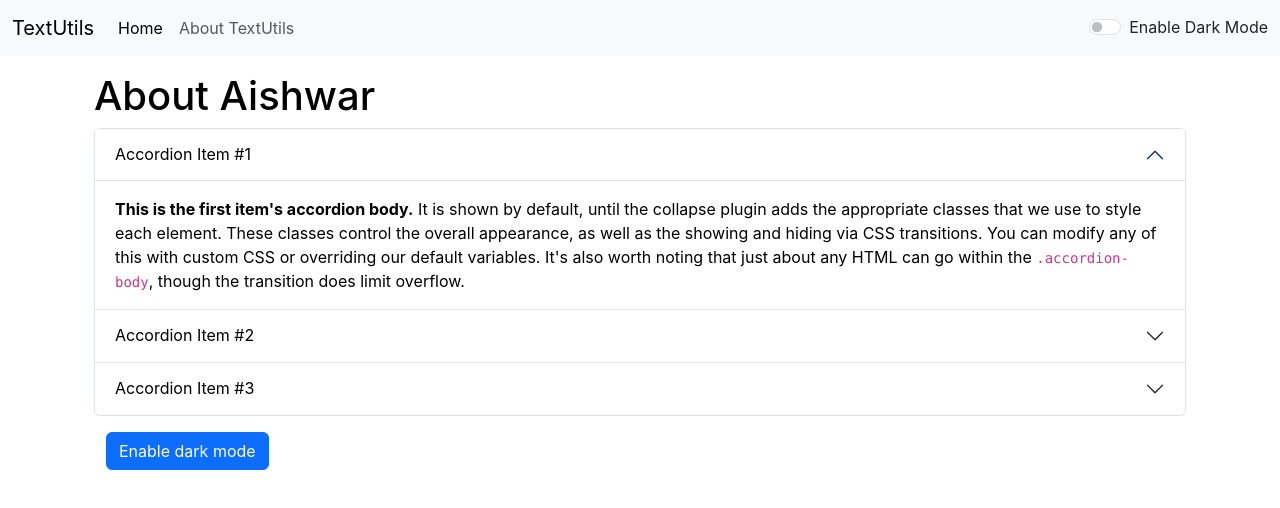
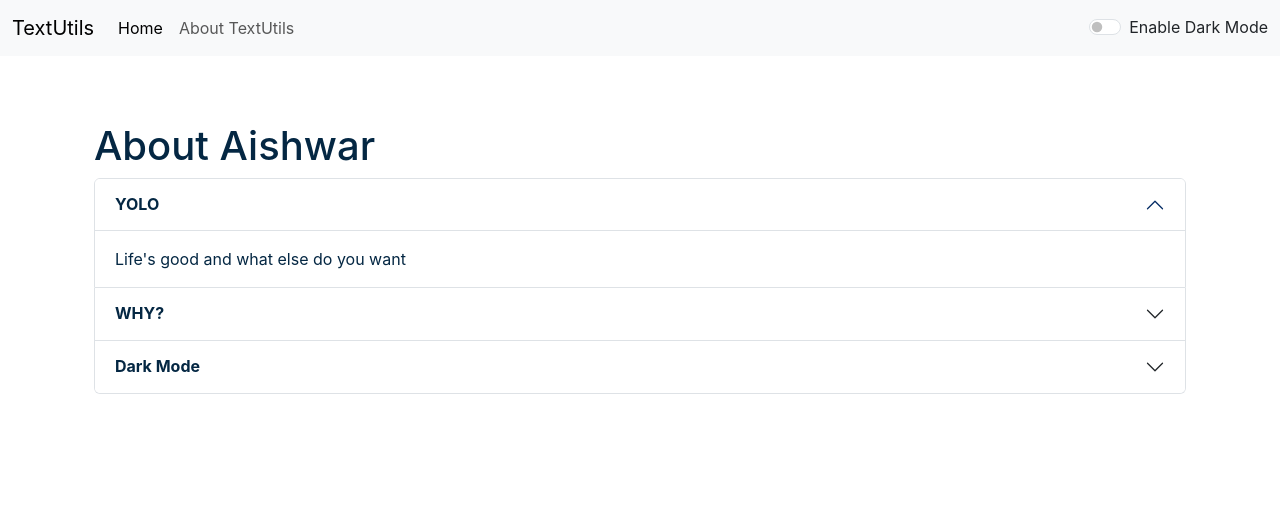
Before and after one commit to mrworld196wide/Text-Utilizer, a React (Create React App) app: page /about in a window 1280 px wide. Shown: the top 508 px of the page. Built offline with nearby package versions, Linux system fonts and the light colour scheme.

Commit message:
Fixing Issues & Wrapping up TextUtils

```diff
--- a/package.json
+++ b/package.json
@@ -1,4 +1,5 @@
 {
+  "homepage": "https://github.com/mrworld196wide/Text-Utilizer",
   "name": "01_textutils_rev",
   "version": "0.1.0",
   "private": true,
@@ -6,6 +7,7 @@
     "@testing-library/jest-dom": "^5.16.5",
     "@testing-library/react": "^13.4.0",
     "@testing-library/user-event": "^13.5.0",
+    "gh-pages": "^5.0.0",
     "react": "^18.2.0",
     "react-dom": "^18.2.0",
     "react-router-dom": "^6.11.1",
@@ -13,6 +15,8 @@
     "web-vitals": "^2.1.4"
   },
   "scripts": {
+    "predeploy": "npm run build",
+    "deploy": "gh-pages -d build",
     "start": "react-scripts start",
     "build": "react-scripts build",
     "test": "react-scripts test",
--- a/src/App.js
+++ b/src/App.js
@@ -6,8 +6,7 @@ import './App.css';
 import {
   BrowserRouter as Router,
   Routes,
-  Route,
-  Link
+  Route
 } from "react-router-dom";
 
 import About from './components/About';
@@ -56,7 +55,7 @@ function App() {
         <Alert alert={alert} />
         <div className="container my-3">
           <Routes>
-            <Route path="/about" element={<About />} />
+            <Route path="/about" element={<About mode={mode} />} />
             <Route path="/" element={<Textform showAlert={showAlert} heading="Enter your text below" mode={mode}/>} />
           </Routes>
         </div>
--- a/src/components/About.js
+++ b/src/components/About.js
@@ -1,78 +1,81 @@
-import React, {useState} from 'react'
+import React, { useState } from 'react'
 
-export default function About() {
+export default function About(props) {
     // state hook for changing the color of accordion to white/black
-    const [myStyle, setMyStyle] = useState({
-        backgroundColor: 'white',
-        color: 'black'
-    })
+    // const [myStyle, setMyStyle] = useState({
+    //     backgroundColor: 'white',
+    //     color: 'black'
+    // })
 
-    //state hook for changing the state of button text
-    const [btntext, setBtnText] = useState("Enable dark mode")
+    // //state hook for changing the state of button text
+    // const [btntext, setBtnText] = useState("Enable dark mode")
 
-    // conditional to check current color of the accordion
-    const toggleStyle=()=>{
-        if(myStyle.color === 'black'){
-            setMyStyle({
-                color:'white',
-                backgroundColor: 'black',
-                border: '1px solid white'
-            })
-            setBtnText("Enable light mode")
-        }
-        else{
-            setMyStyle({
-                color:'black',
-                backgroundColor: 'white'
-            })
-            setBtnText("Enable dark mode")
-        }
+    // // conditional to check current color of the accordion
+    // const toggleStyle = () => {
+    //     if (myStyle.color === 'black') {
+    //         setMyStyle({
+    //             color: 'white',
+    //             backgroundColor: 'black',
+    //             border: '1px solid white'
+    //         })
+    //         setBtnText("Enable light mode")
+    //     }
+    //     else {
+    //         setMyStyle({
+    //             color: 'black',
+    //             backgroundColor: 'white'
+    //         })
+    //         setBtnText("Enable dark mode")
+    //     }
+    // }
+
+    let myStyle = {
+        color: props.mode === 'dark' ? 'white' : '#042743',
+        backgroundColor : props.mode ===  'dark' ? 'rgb(36 74 104)' : 'white',
+
     }
 
     return (
-        <div className='container' style={myStyle}>
+        <div className='container' style={{color: props.mode === 'dark' ? 'white' : '#042743',}}>
             <h1 className="my-2">About Aishwar</h1>
             <div className="accordion" id="accordionExample" style={myStyle}>
-                <div className="accordion-item">
+                <div className="accordion-item" style={myStyle}>
                     <h2 className="accordion-header" id="headingOne">
-                        <button className="accordion-button" type="button" data-bs-toggle="collapse" data-bs-target="#collapseOne" aria-expanded="true" aria-controls="collapseOne" style={myStyle}>
-                            Accordion Item #1
+                        <button className="accordion-button" type="button" style={myStyle} data-bs-toggle="collapse" data-bs-target="#collapseOne" aria-expanded="true" aria-controls="collapseOne">
+                            <strong> YOLO</strong>
                         </button>
                     </h2>
                     <div id="collapseOne" className="accordion-collapse collapse show" aria-labelledby="headingOne" data-bs-parent="#accordionExample">
                         <div className="accordion-body" style={myStyle}>
-                            <strong>This is the first item's accordion body.</strong> It is shown by default, until the collapse plugin adds the appropriate classes that we use to style each element. These classes control the overall appearance, as well as the showing and hiding via CSS transitions. You can modify any of this with custom CSS or overriding our default variables. It's also worth noting that just about any HTML can go within the <code>.accordion-body</code>, though the transition does limit overflow.
+                            Life's good and what else do you want
                         </div>
                     </div>
-                 </div>
-                <div className="accordion-item">
+                </div>
+                <div className="accordion-item" style={myStyle}>
                     <h2 className="accordion-header" id="headingTwo">
-                        <button className="accordion-button collapsed" type="button" data-bs-toggle="collapse" data-bs-target="#collapseTwo" aria-expanded="false" aria-controls="collapseTwo" style={myStyle}>
-                            Accordion Item #2
+                        <button className="accordion-button collapsed" style={myStyle} type="button" data-bs-toggle="collapse" data-bs-target="#collapseTwo" aria-expanded="false" aria-controls="collapseTwo">
+                            <strong>WHY?</strong>
                         </button>
                     </h2>
                     <div id="collapseTwo" className="accordion-collapse collapse" aria-labelledby="headingTwo" data-bs-parent="#accordionExample">
-                        <div className="accordion-body" style={myStyle}>
-                            <strong>This is the second item's accordion body.</strong> It is hidden by default, until the collapse plugin adds the appropriate classes that we use to style each element. These classes control the overall appearance, as well as the showing and hiding via CSS transitions. You can modify any of this with custom CSS or overriding our default variables. It's also worth noting that just about any HTML can go within the <code>.accordion-body</code>, though the transition does limit overflow.
+                        <div className="accordion-body">
+                            This app was create using react as a part of learning journey for react for which I took a quite a long time to complete I wish I could I've completed it earlier
                         </div>
                     </div>
                 </div>
-                <div className="accordion-item">
+                <div className="accordion-item" style={myStyle}>
                     <h2 className="accordion-header" id="headingThree">
-                        <button className="accordion-button collapsed" type="button" data-bs-toggle="collapse" data-bs-target="#collapseThree" aria-expanded="false" aria-controls="collapseThree" style={myStyle}>
-                            Accordion Item #3
+                        <button className="accordion-button collapsed" style={myStyle} type="button" data-bs-toggle="collapse" data-bs-target="#collapseThree" aria-expanded="false" aria-controls="collapseThree">
+                            <strong>Dark Mode</strong>
                         </button>
                     </h2>
                     <div id="collapseThree" className="accordion-collapse collapse" aria-labelledby="headingThree" data-bs-parent="#accordionExample">
-                        <div className="accordion-body" style={myStyle}>
-                            <strong>This is the third item's accordion body.</strong> It is hidden by default, until the collapse plugin adds the appropriate classes that we use to style each element. These classes control the overall appearance, as well as the showing and hiding via CSS transitions. You can modify any of this with custom CSS or overriding our default variables. It's also worth noting that just about any HTML can go within the <code>.accordion-body</code>, though the transition does limit overflow.
+                        <div className="accordion-body">
+                            Darkmode gives darker and an aesthical look to the app
                         </div>
                     </div>
                 </div>
             </div>
-            <div className="container my-3">
-                <button onClick={toggleStyle} type='button' className='btn btn-primary'>{btntext} </button>
-            </div>
         </div>
     )
 }
--- a/src/components/Alert.js
+++ b/src/components/Alert.js
@@ -5,9 +5,11 @@ function Alert(props) {
         return lower.charAt(0).toUpperCase() + lower.slice(1);
     }
     return (
-        props.alert && <div className={`alert alert-${props.alert.type} alert-dismissible fade show`} role="alert">
-            <strong>{capitalize(props.alert.type)}</strong>: {props.alert.msg}
-            <button type="button" className="btn-close" data-bs-dismiss="alert" aria-label="Close"></button>
+        <div style={{height: '50px'}}>
+            {props.alert && <div className={`alert alert-${props.alert.type} alert-dismissible fade show`} role="alert">
+                <strong>{capitalize(props.alert.type)}</strong>: {props.alert.msg}
+                <button type="button" className="btn-close" data-bs-dismiss="alert" aria-label="Close"></button>
+            </div>}
         </div>
     )
 }
```
Also changed, not shown: src/components/Textform.js (+9 -9 lines), 1 other file (tests, documents, lock files or other folders).
